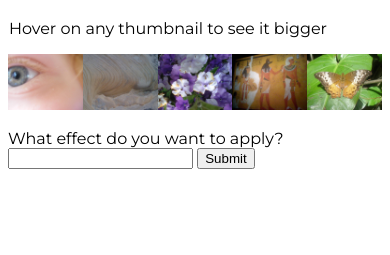
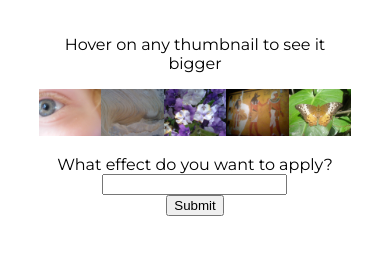
Before and after one commit to Kipotwo/ACIT-1620-Finals, a plain HTML site: page index.html in a window 390 px wide. Shown: the part 71-326 px from the top of the page. Drawn offline with Linux system fonts and the light colour scheme.

Commit message:
Added Media Query

```diff
--- a/index.html
+++ b/index.html
@@ -3,6 +3,7 @@
 
 <head>
     <meta charset="utf-8">
+    <meta name="viewport" content="width=device-width, initial-scale=1.0">
     <title>Welcome to our gallery</title>
     <link rel="preconnect" href="https://fonts.gstatic.com">
     <link href="https://fonts.googleapis.com/css2?family=Montserrat&display=swap" rel="stylesheet">
@@ -12,9 +13,9 @@
 <body>
     <header>
         <h1>Welcome to our gallery</h1>
-        <p>Hover on any thumbnail to see it bigger</p>
     </header>
     <section>
+        <p>Hover on any thumbnail to see it bigger</p>
         <div id="thumb-bar">
             <img src="images/pic1.jpg" alt="Image of an eye" />
             <img src="images/pic2.jpg" alt="Image of a rock (?)" />
--- a/styles/style.css
+++ b/styles/style.css
@@ -13,3 +13,16 @@ div{
 div img {
     width: 20%;
 }
+
+@media screen and (max-width: 640px){
+    section{
+        text-align: center;
+        height: auto;
+        width: 80vw;
+    }
+    footer{
+        display: flex;
+        align-items: center;
+        flex-direction: column;
+    }
+}
```
